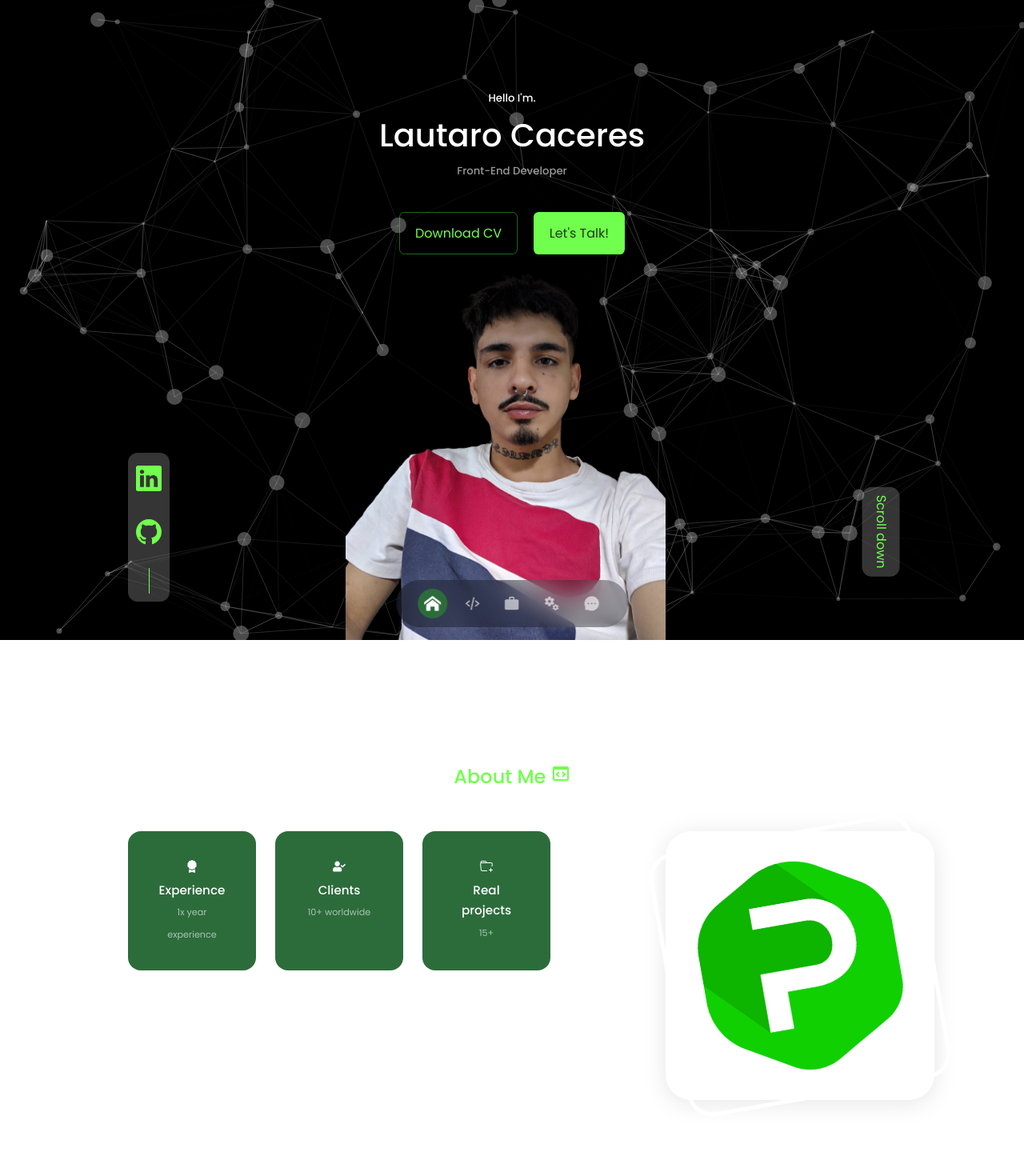
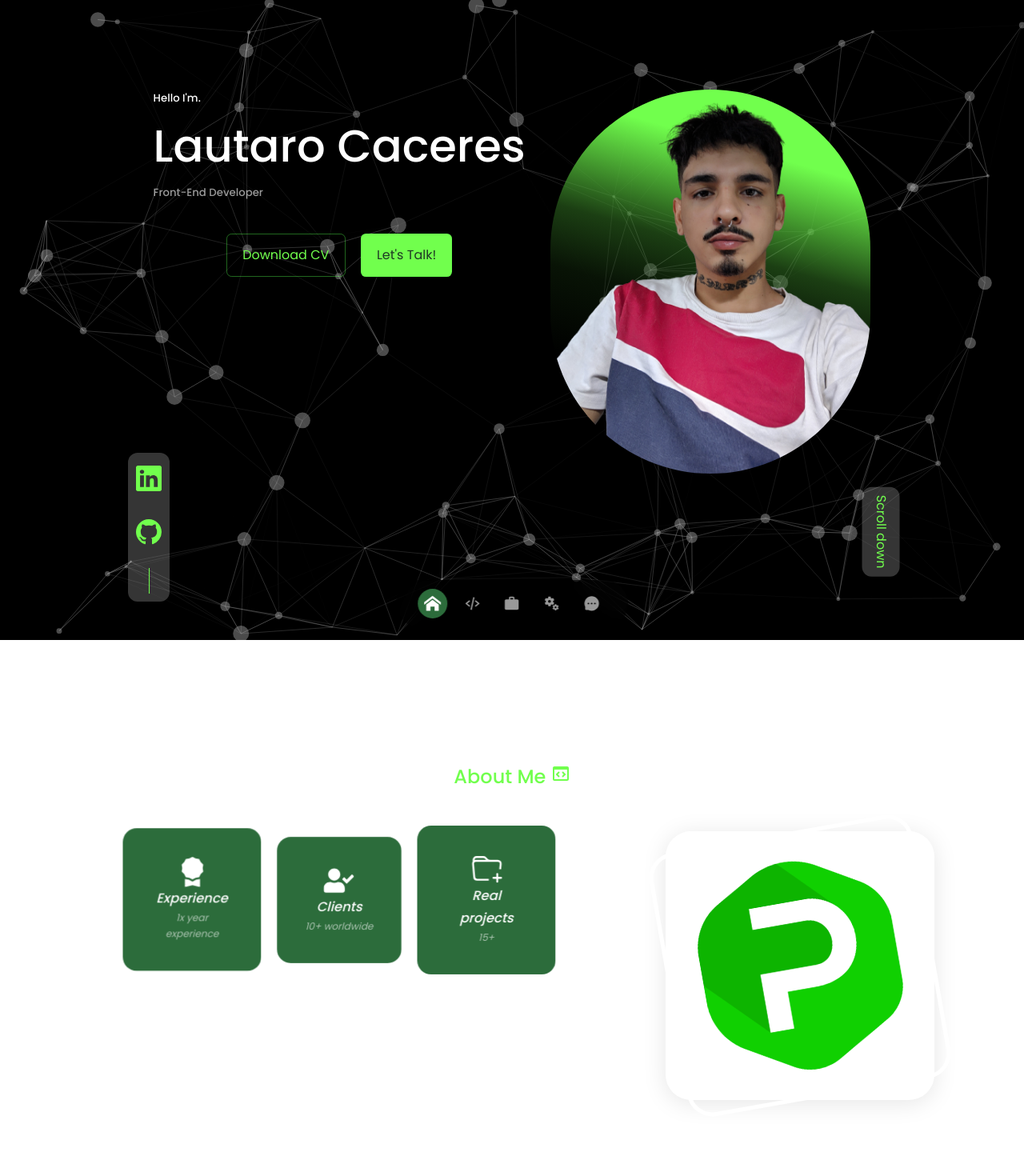
Before and after one commit to 0LMC0/Portfolio_react, a React (Create React App) app: page / in a window 1280 px wide. Shown: the top 1470 px of the page at 80% size. Built offline with nearby package versions, Linux system fonts and the light colour scheme.

Commit message:
Tilt.js effect on about

```diff
--- a/package.json
+++ b/package.json
@@ -11,6 +11,7 @@
     "react": "^18.2.0",
     "react-dom": "^18.2.0",
     "react-icons": "^4.4.0",
+    "react-parallax-tilt": "^1.7.63",
     "react-scripts": "5.0.1",
     "react-tsparticles": "^2.2.4",
     "sweetalert": "^2.1.2",
--- a/src/components/about/about.css
+++ b/src/components/about/about.css
@@ -28,6 +28,31 @@
 .about_me-img:hover{
     transform: rotate(0deg);
 }
+
+
+.parallax-effect {
+    display: flex;
+    flex-direction: column;
+    justify-content: center;
+    align-items: center;
+    background-color: var(--colorWhite);
+    color: white;
+    border-radius: 20px;
+    transform-style: preserve-3d;
+}
+
+    .inner-element {
+      display: flex;
+      flex-direction: column;
+      justify-content: center;
+      align-items: center;
+      font-size: 35px;
+      font-style: italic;
+      color: white;
+      transform: translateZ(60px);
+    }
+
+
 
 .about_cards{
     display: grid;
--- a/src/components/about/about.jsx
+++ b/src/components/about/about.jsx
@@ -6,8 +6,11 @@ import { BsAwardFill, BsFolderPlus } from "react-icons/bs"
 import { FaUserCheck } from "react-icons/fa"
 // img
 import LOGO_PRACTIENDA from "../../assets/logo_practienda .png"
+// tilt.js import
+import Tilt from "react-parallax-tilt"
 
 const About = () => {
+
   return (
     <section id="about">
       <h5>Get to know me</h5>
@@ -16,23 +19,30 @@ const About = () => {
       <div className="container about_container">
         <div className="about_content">
           <div className="about_cards">
-            <article className="about_card">
+
+            <Tilt className="parallax-effect" transitionSpeed={3000} perspective={800}>
+              <article className="about_card inner-element">
                   < BsAwardFill classname="about_icon"/>
                   <h5>Experience</h5>
                   <small>1x year experience</small>
               </article>
+            </Tilt>
 
-            <article className="about_card">
+            <Tilt className="parallax-effect" transitionSpeed={3000} perspective={800}>
+              <article className="about_card inner-element">
                   < FaUserCheck classname="about_icon"/>
                   <h5>Clients</h5>
                   <small>10+ worldwide</small>
               </article>
+            </Tilt>
 
-            <article className="about_card">
+            <Tilt className="parallax-effect" transitionSpeed={3000} perspective={800}>
+              <article className="about_card inner-element">
                   < BsFolderPlus classname="about_icon"/>
                   <h5>Real projects</h5>
                   <small>15+</small>
               </article>
+            </Tilt>
           </div>
 
           <p>I'm Lautaro, a biligüal 22 person originally from Buenos Aires, Argentina.
--- a/src/components/header/header.css
+++ b/src/components/header/header.css
@@ -5,7 +5,9 @@ header {
 }
 
 .header__container{
-    text-align: center;
+    text-align: start;
+    display: flex;
+    justify-content: space-evenly;
     height: 100%;
     position: relative;
 }
@@ -45,12 +47,22 @@ header {
 /* img */
 
 .me{
-    /* background: linear-gradient(360deg, var(--colorPrimary), transparent ); */
+    background: rgb(113,255,77);
+    background: -moz-linear-gradient(196deg, rgba(113,255,77,1) 20%, rgba(49,112,34,0.5606617647058824) 43%, rgba(28,64,19,0.29735644257703087) 56%, rgba(9,21,6,0) 75%, rgba(0,0,0,0) 94%);
+    background: -webkit-linear-gradient(196deg, rgba(113,255,77,1) 20%, rgba(49,112,34,0.5606617647058824) 43%, rgba(28,64,19,0.29735644257703087) 56%, rgba(9,21,6,0) 75%, rgba(0,0,0,0) 94%);
+    background: linear-gradient(196deg, rgba(113,255,77,1) 20%, rgba(49,112,34,0.5606617647058824) 43%, rgba(28,64,19,0.29735644257703087) 56%, rgba(9,21,6,0) 75%, rgba(0,0,0,0) 94%);
+    filter: progid:DXImageTransform.Microsoft.gradient(startColorstr="#71ff4d",endColorstr="#000000",GradientType=1);
     width: 25rem;
     height: 30rem;
-    position: absolute;
-    left: calc(50% - 13rem);
     padding-top: 1rem;
+    border-radius: 550px;
+    align-content: center;
+    display: flex;
+}
+
+.me img{
+    /* border: 1px solid #fff; */
+    border-radius: 550px;
 }
 
 /* scroll down */
--- a/src/components/header/header.jsx
+++ b/src/components/header/header.jsx
@@ -11,11 +11,13 @@ const Header = () => {
   return (
     <header id="header">
       <div className="container header__container">
+        <div>
         <h5>Hello I'm.</h5>
         <h1>Lautaro Caceres</h1>
         <h5 className="text-light">Front-End Developer</h5>
         <CallToAction />
         <HeaderSocials />
+        </div>
 
         <div className="me">
           <img src={ME} alt="" />
--- a/src/index.css
+++ b/src/index.css
@@ -64,7 +64,7 @@ h5 {
 }
 
 h1{
-    font-size: 2.5rem;
+    font-size: 3.5rem;
 }
 
 section{
```
Also changed, not shown: 1 other file (tests, documents, lock files or other folders). Lines whose indentation alone changed are shown as unchanged.
